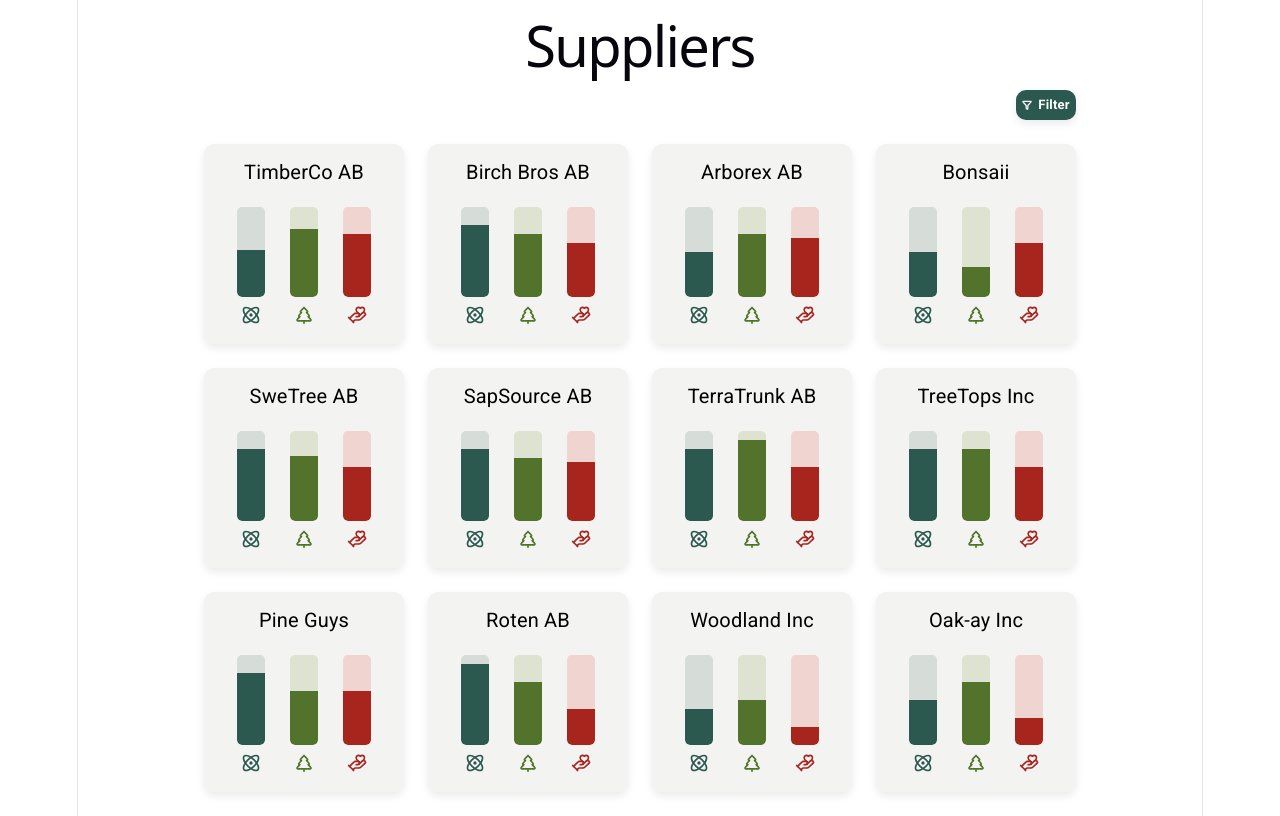
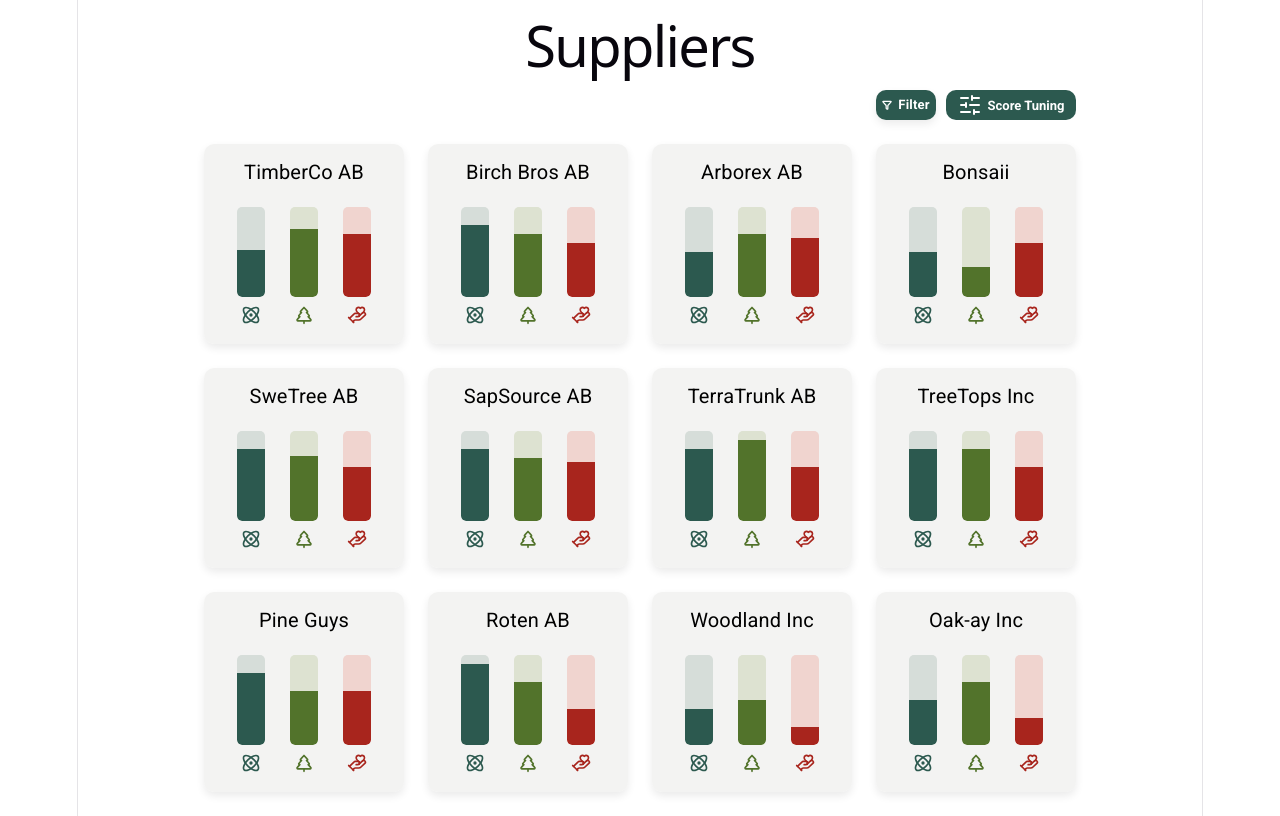
Before and after one commit to matildalysmark/project-website, a React (Vite) app: page / in a window 1280 px wide. Both pictures are taken after a click on the button "TO DEMO". Built offline with nearby package versions, Linux system fonts and the light colour scheme.

Commit message:
add score tuning button

```diff
--- a/src/App.jsx
+++ b/src/App.jsx
@@ -4,6 +4,7 @@ import SupplierGridPage from './Pages/SupplierGridPage'
 import SupplierInfoPage from "./Pages/SupplierInfoPage";
 import NotFoundPage from "./Pages/NotFoundPage";
 import supplier_data from '../data/supplier_data.json';
+import CustomScoreEdit from './components/CustomScoreEdit'
 
 function App() {
   const supplierIds = Object.keys(supplier_data.suppliers);
@@ -20,6 +21,7 @@ function App() {
             element={<SupplierInfoPage supplier_id={supplierId} />}
           />
         ))}
+        <Route path="/app/custom_score" element={<CustomScoreEdit />} />
         <Route path="*" element={<NotFoundPage />} />
       </Routes>
     </HashRouter>
--- a/src/Pages/SupplierGridPage.jsx
+++ b/src/Pages/SupplierGridPage.jsx
@@ -2,6 +2,7 @@ import '../style/SupplierGridPage.css';
 import supplier_data from '../../data/supplier_data.json';
 import SummaryCard from '../Widgets/SummaryCard';
 import FilterButton from '../Widgets/FilterButton';
+import CustomScoreEditButton from '../components/CustomScoreEditButton'
 
 export default function SupplierGridPage() {
     const supplierIds = Object.keys(supplier_data.suppliers);
@@ -16,6 +17,7 @@ export default function SupplierGridPage() {
                 <div className='grid'>
                     <div className="filter-row-container">
                         <FilterButton />
+                        <CustomScoreEditButton />
                     </div>
 
                     {supplierIds.map((supplierId) => (
--- /dev/null
+++ b/src/components/CustomScoreEdit.jsx
@@ -0,0 +1,19 @@
+export default function CustomScoreEdit() {
+
+
+    return (
+        <div>
+            <h3>weight of attributes for overall score</h3>
+            <h4>carbon_footprint</h4>
+            <input type="range" name="carbon_footprint" id="" />
+            <br />
+            <br />
+            <h4>responsible_sourcing</h4>
+            <input type="range" name="responsible_sourcing" id="" />
+            <br />
+            <br />
+            <h4>labor_standards</h4>
+            <input type="range" name="labor_standards" id="" />
+        </div>
+    )
+}
--- /dev/null
+++ b/src/components/CustomScoreEditButton.jsx
@@ -0,0 +1,16 @@
+import { SlidersHorizontal } from 'lucide-react';
+import { useNavigate } from 'react-router-dom';
+import '../style/CustomScoreEditButton.css';
+
+export default function CustomScoreEditButton() {
+    const navigate = useNavigate();
+    return (
+        <button className="custom-score-edit-button" type="button" onClick={() => navigate("/app/custom_score")}>
+
+            <p className='button-text'>
+            <SlidersHorizontal color='white'/>
+                Score Tuning
+            </p>
+        </button>
+    )
+}
--- /dev/null
+++ b/src/style/CustomScoreEditButton.css
@@ -0,0 +1,12 @@
+@import url('https://fonts.googleapis.com/css2?family=Roboto:wght@400;500;700&display=swap');
+
+.custom-score-edit-button {
+    background-color: #2C594F;
+    border-radius: 10px;
+    width: 130px;
+    border-style: none;
+    display: flex;
+    align-items: center;
+    justify-content: center;
+    margin-left: 10px;
+}
```
